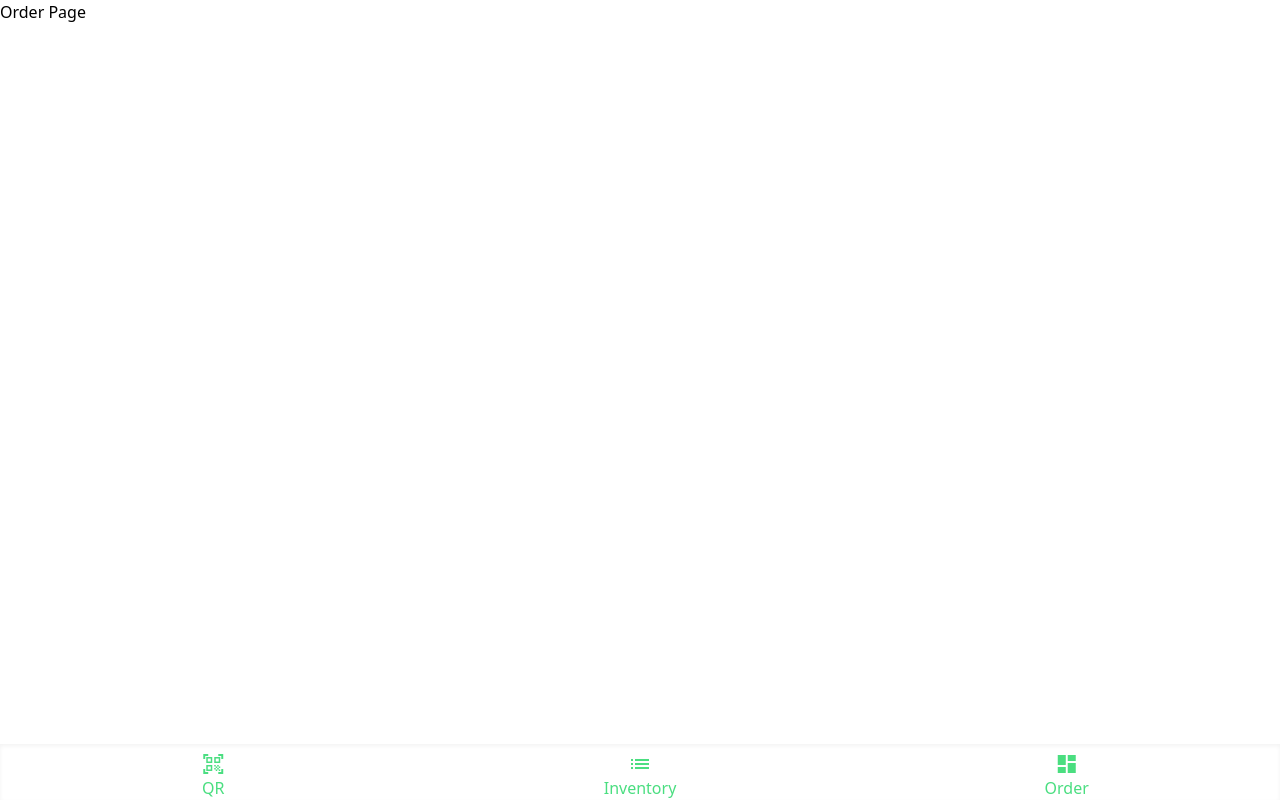
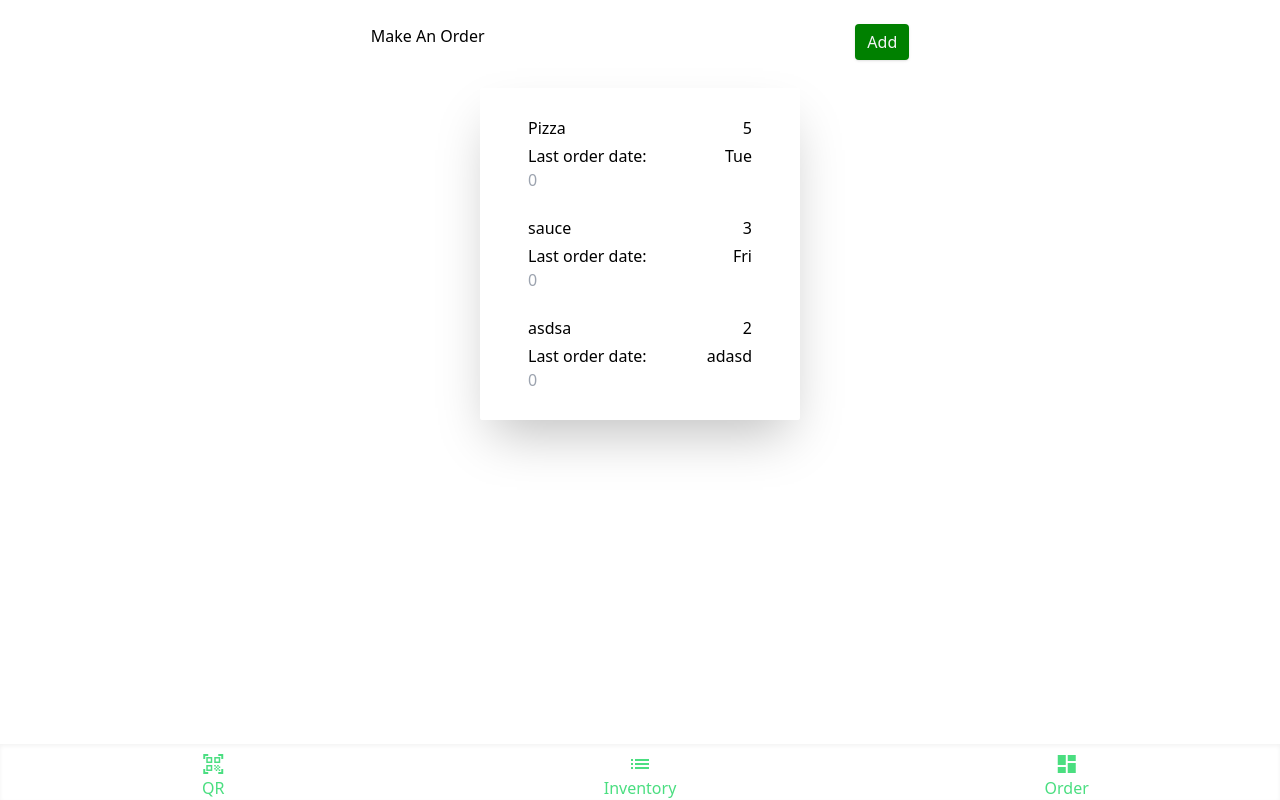
Before and after one commit to chuckweiss/capstone, a React (Create React App) app in the folder another-app/: page /order in a window 1280 px wide. Built offline with nearby package versions, Linux system fonts and the light colour scheme; data requests are answered from the project's data file.

Commit message:
Create modified clone of inventory page for order page

```diff
--- a/another-app/src/App.js
+++ b/another-app/src/App.js
@@ -77,7 +77,17 @@ function App() {
             }
           />
 
-          <Route path="/order" element={<OrderPage />} />
+          <Route
+            path="/order"
+            element={
+              <OrderPage
+                inventory={inventory}
+                addItem={addItem}
+                deleteItem={deleteItem}
+                loading={loading}
+              />
+            }
+          />
 
           <Route path="/" element={<Navigate to={inventoryURL} />} />
         </Routes>
--- /dev/null
+++ b/another-app/src/components/orderPage/AddButton.js
@@ -0,0 +1,15 @@
+const AddButton = ({ color, text, onClick }) => {
+  return (
+    <button
+      onClick={onClick}
+      style={{ backgroundColor: color }}
+      className="shadow appearance-none rounded py-2 px-3
+      text-gray-100 mb-3 leading-tight focus:outline-none
+      focus:shadow-outline"
+    >
+      {text}
+    </button>
+  );
+};
+
+export default AddButton;
--- /dev/null
+++ b/another-app/src/components/orderPage/AddItem.js
@@ -0,0 +1,79 @@
+import { useState } from "react";
+
+const AddItem = ({ onAdd, setShowAdd }) => {
+  const [text, setText] = useState("");
+  const [amount, setAmount] = useState(0);
+  const [date, setDate] = useState("");
+
+  const onSubmit = (e) => {
+    e.preventDefault();
+
+    if (!text || !amount || !date) {
+      alert("Please add item");
+      return;
+    }
+
+    onAdd({ text, amount, date });
+
+    setText("");
+    setAmount(0);
+    setDate("");
+    setShowAdd(false);
+  };
+
+  // each of these should be a component since it's repeated code
+  return (
+    <form
+      className="bg-white shadow-md rounded px-8 pt-6 pb-8 mb-4"
+      onSubmit={onSubmit}
+    >
+      <div className="mb-4">
+        <label className="block text-gray-700 text-sm font-bold mb-2">
+          Item
+        </label>
+        <input
+          className="shadow appearance-none border rounded w-full py-2 px-3 text-gray-700 leading-tight focus:outline-none focus:shadow-outline"
+          type="text"
+          placeholder="Item Name"
+          value={text}
+          onChange={(e) => setText(e.target.value)}
+        />
+      </div>
+      <div className="mb-4">
+        <label className="block text-gray-700 text-sm font-bold mb-2">
+          Amount
+        </label>
+        <input
+          className="shadow appearance-none border rounded w-full py-2 px-3 text-gray-700 leading-tight focus:outline-none focus:shadow-outline"
+          type="text"
+          placeholder="Amount"
+          value={amount}
+          onChange={(e) => setAmount(e.target.value)}
+        />
+      </div>
+      <div className="mb-4">
+        <label className="block text-gray-700 text-sm font-bold mb-2">
+          Date
+        </label>
+        <input
+          className="shadow appearance-none border rounded w-full py-2 px-3 text-gray-700 leading-tight focus:outline-none focus:shadow-outline"
+          type="text"
+          placeholder="Add Date"
+          value={date}
+          onChange={(e) => setDate(e.target.value)}
+        />
+      </div>
+
+      <input
+        type="submit"
+        value="Save Item"
+        className="shadow appearance-none border
+        border-green-500 rounded w-full py-2 px-3
+        text-gray-700 mb-3 leading-tight focus:outline-none
+        focus:shadow-outline"
+      />
+    </form>
+  );
+};
+
+export default AddItem;
--- /dev/null
+++ b/another-app/src/components/orderPage/Item.js
@@ -0,0 +1,21 @@
+const Item = ({ item, deleteItem }) => {
+  return (
+    <div className="py-3">
+      <div onDoubleClick={() => deleteItem(item.id)}>
+        <h3 className="flex flex-row justify-between pb-1">
+          {item.text}
+          <div>{item.amount}</div>
+        </h3>
+        <p className="flex flex-row justify-between">
+          Last order date:
+          <p>{item.date}</p>
+        </p>
+      </div>
+      <p className="flex flex-row justify-between">
+        <input id="orderInput" type="number" name="orderInput" placeholder="0"></input>
+      </p>
+    </div>
+  );
+};
+
+export default Item;
--- /dev/null
+++ b/another-app/src/components/orderPage/Items.js
@@ -0,0 +1,13 @@
+import Item from "./Item";
+
+const Items = ({ inventory, deleteItem }) => {
+  return (
+    <div className="rounded-sm px-12 py-4 m-2 w-80 shadow-2xl">
+      {inventory.map((item, i) => (
+        <Item key={i} item={item} deleteItem={deleteItem} />
+      ))}
+    </div>
+  );
+};
+
+export default Items;
--- a/another-app/src/components/orderPage/orderPage.js
+++ b/another-app/src/components/orderPage/orderPage.js
@@ -1,5 +1,32 @@
-const OrderPage = ({}) => {
-  return <div>Order Page</div>;
+import { useState } from "react";
+import Items from "./Items";
+import AddButton from "./AddButton";
+import AddItem from "./AddItem";
+
+const OrderPage = ({ inventory, addItem, deleteItem, loading }) => {
+  document.title = `Order Page`;
+
+  const [showAdd, setShowAdd] = useState(false);
+
+  return (
+    <div className="flex flex-col items-center py-4">
+      <h1 className="w-screen flex flex-row justify-evenly py-2">
+        <div>Make An Order</div>
+        <AddButton
+          color={showAdd ? "red" : "green"}
+          text={showAdd ? "Close" : "Add"}
+          onClick={() => setShowAdd(!showAdd)}
+        />
+      </h1>
+
+      {showAdd && <AddItem onAdd={addItem} setShowAdd={setShowAdd} />}
+      {inventory.length > 0 ? (
+        <Items inventory={inventory} deleteItem={deleteItem} />
+      ) : (
+        loading
+      )}
+    </div>
+  );
 };
 
 export default OrderPage;
```
